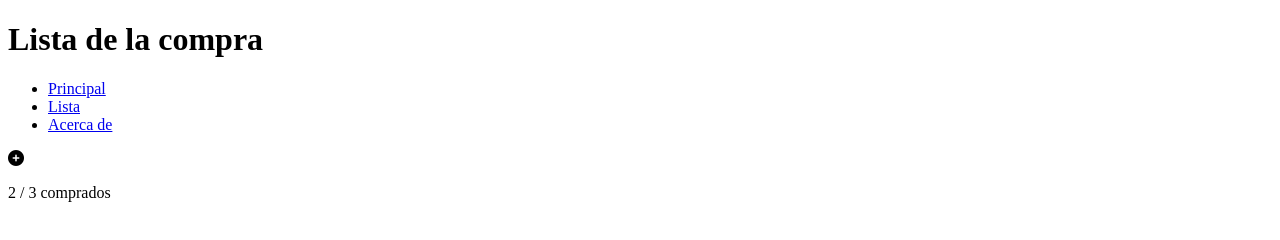
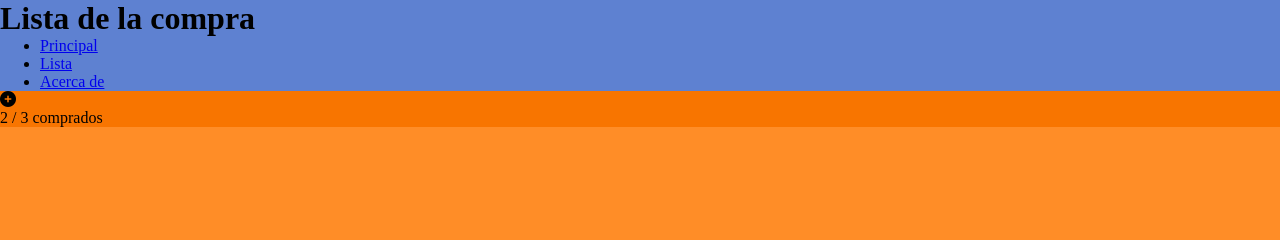
Before and after one commit to alexgonzanu/lista-compra-grupoD, a plain HTML site: page index.html in a window 1280 px wide. Drawn offline with Linux system fonts and the light colour scheme.

Commit message:
Dar colores a los grandes bloques sin que quede nada de fondo blanco

```diff
--- a/css/estilos.css
+++ b/css/estilos.css
@@ -0,0 +1,15 @@
+*{
+  margin:0;
+}
+
+body {
+  background-color: #ff8d27 ;
+}
+
+.cabecera {
+  background-color: #5e81d1 ;
+}
+
+.cabecera-main {
+  background-color: #f87500 ;
+}
--- a/index.html
+++ b/index.html
@@ -12,7 +12,7 @@
 </head>
 
 <body>
-  <header>
+  <header class="cabecera">
     <h1>Lista de la compra</h1>
     <nav>
       <ul>
@@ -24,7 +24,7 @@
     </nav>
   </header>
   <main>
-    <header>
+    <header class="cabecera-main">
       <div>
         <i class="fas fa-plus-circle"></i>
         <p>
```
Also changed, not shown: editar-articulo.html (+2 -2 lines).
